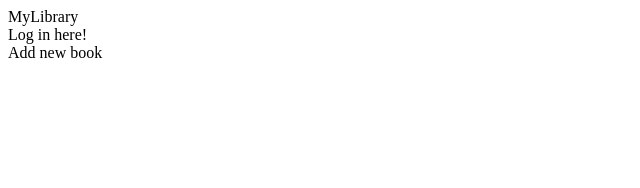
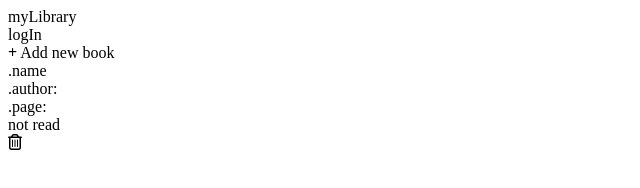
Before and after one commit to dd-mahn/Library, a plain HTML site: page index.html in a window 1280 px wide. Shown: the whole page, without its empty margins (0-640 px from the left). Drawn offline with Linux system fonts and the light colour scheme.

Commit message:
Add demo card structure

```diff
--- a/index.html
+++ b/index.html
@@ -5,22 +5,33 @@
     <meta name="viewport" content="width=device-width, initial-scale=1.0">
     <title>Document</title>
     <link rel="stylesheet" href="asset/css/style.css">
+    <link rel="preconnect" href="https://fonts.googleapis.com">
+    <link rel="preconnect" href="https://fonts.gstatic.com" crossorigin>
+    <link href="https://fonts.googleapis.com/css2?family=Merriweather&family=Roboto&display=swap" rel="stylesheet">
+    <script src="https://kit.fontawesome.com/345d5666fe.js" crossorigin="anonymous"></script>
 </head>
 <body>
     <section class="header">
         <div class="logo">
-            <span>MyLibrary</span>
+            <span>myLibrary</span>
         </div>
-        <div class="log-in">
-            Log in here!
+        <div id="login-btn">
+            logIn
         </div>
     </section>
     <section class="book-display">
-        <div class="add-btn">
-            Add new book
+        <div id="add-btn">
+            <strong>+</strong> Add new book
         </div>
         <div class="container">
-
+            <div class="book-card">
+                <div class="card-bg"></div>
+                <div class="name align-center"><span>.name</span></div>
+                <div class="author align-center"><span>.author:</span></div>
+                <div class="page align-center"><span>.page:</span></div>
+                <div class="status center"><span>not read</span></div>
+                <div id="rm-btn" class="center"><i class="fa-regular fa-trash-can"></i></div>
+            </div>
         </div>
     </section>
     <script src="asset/js/script.js"></script>
```
